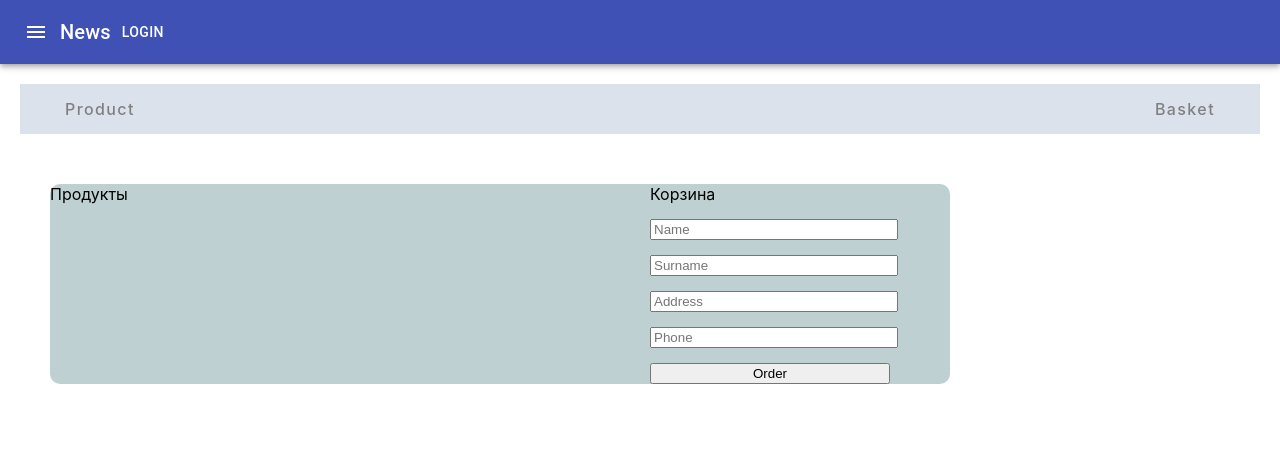
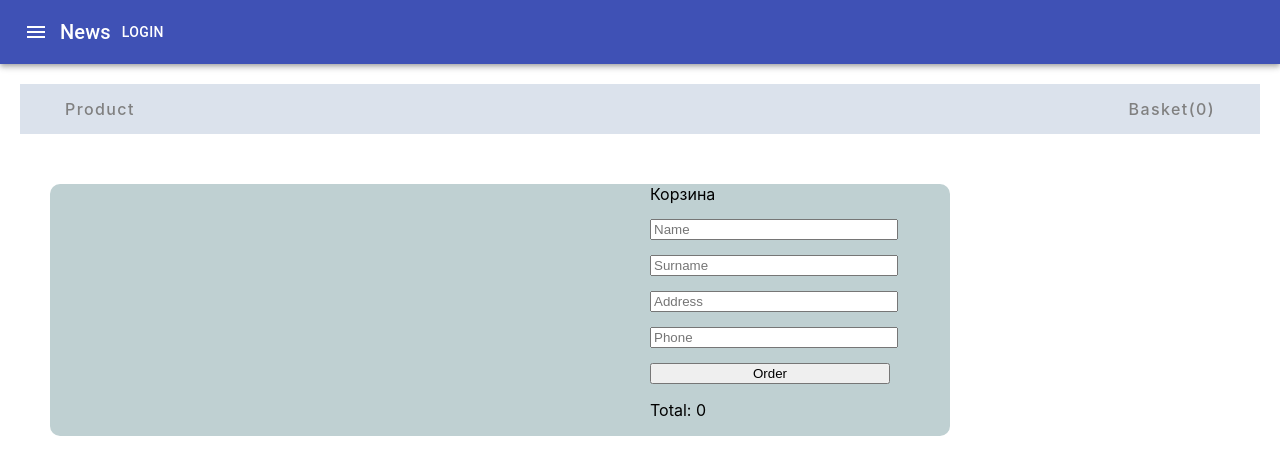
Before and after one commit to Aloxan12/ShopTest, a React (Create React App) app: page /basket in a window 1280 px wide. Shown: the top 474 px of the page. Built offline with nearby package versions, Linux system fonts and the light colour scheme.

Commit message:
total price

```diff
--- a/src/bll/state/basket-reducer.ts
+++ b/src/bll/state/basket-reducer.ts
@@ -1,8 +1,28 @@
-import React from "react";
+import {InferActionsTypes} from "./store";
+import {ProductType} from "./product-reducer";
 
-// export const basketReducer = (): StateType => {
-//     switch (action.type) {
-//         default:
-//             return state
-//     }
-// }
+const initialState = {
+    productInBasket: [] as Array<ProductType>,
+    price: 10
+}
+export const actions = {
+    addProductToBasket: (product: ProductType) => ({type: "ADD_PRODUCT_TO_BASKET", product} as const),
+    setTotalPrice: (totalPrice: number) => ({type: "SET_TOTAL_PRICE", totalPrice} as const),
+}
+
+
+const basketReducer = (state = initialState, action: ActionsTypes): InitialState => {
+    switch (action.type) {
+        case "ADD_PRODUCT_TO_BASKET":
+            return {...state, productInBasket: [...state.productInBasket, action.product]}
+        case "SET_TOTAL_PRICE":
+            return {...state, price: action.totalPrice}
+        default:
+            return state
+    }
+}
+
+export default basketReducer
+
+export type InitialState = typeof initialState
+type ActionsTypes = InferActionsTypes<typeof actions>
--- a/src/bll/state/product-reducer.ts
+++ b/src/bll/state/product-reducer.ts
@@ -29,11 +29,12 @@ const initialState = {
     ] as Array<ProductType>
 }
 export const actions = {
-    setProduct:()=>({type:"SET_PRODUCT"} as const)
+    setProduct:()=>({type:"SET_PRODUCT"} as const),
+    addProductToBasket:(id: string)=>({type:"ADD_PRODUCT_TO_BASKET", payload: id} as const),
 }
 
 
-export const productReducer = (state = initialState, action: ActionsTypes): InitialState => {
+const productReducer = (state = initialState, action: ActionsTypes): InitialState => {
     switch (action.type) {
         case "SET_PRODUCT":
             return {...state, product: state.product}
@@ -42,7 +43,7 @@ export const productReducer = (state = initialState, action: ActionsTypes): Init
     }
 }
 
-
+export default productReducer
 
 export type InitialState = typeof initialState
 type ActionsTypes = InferActionsTypes<typeof actions>
--- a/src/bll/state/store.ts
+++ b/src/bll/state/store.ts
@@ -1,10 +1,12 @@
 import {combineReducers, createStore} from 'redux';
-import {productReducer} from "./product-reducer";
+import productReducer from "./product-reducer";
+import basketReducer from "./basket-reducer";
 
 // объединяя reducer-ы с помощью combineReducers,
 // мы задаём структуру нашего единственного объекта-состояния
 const rootReducer = combineReducers({
-    product: productReducer
+    product: productReducer,
+    basket: basketReducer
 })
 // непосредственно создаём store
 export const store = createStore(rootReducer);
--- a/src/ui/App.tsx
+++ b/src/ui/App.tsx
@@ -4,10 +4,11 @@ import {Route, NavLink} from "react-router-dom";
 import {AppBar, Button, IconButton, Toolbar, Typography} from "@material-ui/core";
 import {Menu} from "@material-ui/icons";
 import {Product} from "./Shop/Product";
-import {useSelector} from "react-redux";
+import {useDispatch, useSelector} from "react-redux";
 import {AppRootStateType} from "../bll/state/store";
 import {ProductType} from "../bll/state/product-reducer";
 import {Basket} from "./Shop/Baskets";
+import {actions} from "../bll/state/basket-reducer";
 
 export type TasksType = {
     id: string
@@ -25,55 +26,16 @@ export type TasksStateType = {
 export type FilterType = 'all' | 'active' | 'completed'
 
 function App() {
+    const dispatch = useDispatch()
+    const products = useSelector<AppRootStateType, Array<ProductType>>(state => state.product.product)
+    const productInBasket = useSelector<AppRootStateType, Array<ProductType>>(state => state.basket.productInBasket)
 
-    // const [products, setProducts] = useState<Array<ProductType>>([
-    //     {
-    //         id: v1(), img: "https://ptk-sp.ru/d/upakovka-dlya-spagetti-makfa-2.jpg", title: "Pasta", price: 3,
-    //         description: "Пакеты для ручной и автоматической фасовки сыпучих продуктов из комбинаций плёнок:", count: 1
-    //     },
-    //     {
-    //         id: v1(), img: "https://ptk-sp.ru/d/upakovka-dlya-spagetti-makfa-2.jpg", title: "Pasta", price: 8,
-    //         description: "Пакеты для ручной и автоматической фасовки сыпучих продуктов из комбинаций плёнок:", count: 1
-    //     },
-    //     {
-    //         id: v1(), img: "https://ptk-sp.ru/d/upakovka-dlya-spagetti-makfa-2.jpg", title: "Pasta", price: 9,
-    //         description: "Пакеты для ручной и автоматической фасовки сыпучих продуктов из комбинаций плёнок:", count: 1
-    //     },
-    //     {
-    //         id: v1(), img: "https://ptk-sp.ru/d/upakovka-dlya-spagetti-makfa-2.jpg", title: "Pasta", price: 2,
-    //         description: "Пакеты для ручной и автоматической фасовки сыпучих продуктов из комбинаций плёнок:", count: 1
-    //     },
-    // ])
-    const [productInBasket, setProductInBasket] = useState<Array<ProductType>>([])
-
-    // function buy(idProd: string) {
-    //     const product = products.find(p => p.id === idProd)
-    //     if (product && productInBasket.find(p=> p.id)) {
-    //         setProductInBasket([product, ...productInBasket])
-    //     }
-    // }
-    //
-    // function addCount(idProd: string, count: number) {
-    //     const product = productInBasket.find(p => p.id === idProd)
-    //     if (product) {
-    //         product.count = count + 1;
-    //         setProductInBasket([...productInBasket])
-    //     }
-    // }
-    //
-    // function removeCount(idProd: string, count: number) {
-    //     const product = productInBasket.find(p => p.id === idProd)
-    //     if (product) {
-    //         product.count = count - 1
-    //     }
-    //     setProductInBasket([...productInBasket])
-    // }
-
-    function removeProd(prodId: string) {
-        setProductInBasket(productInBasket.filter(p => p.id !== prodId))
+    const addProductToBasket = (product: ProductType)=>{
+        dispatch(actions.addProductToBasket(product))
     }
-
-    const products = useSelector<AppRootStateType, Array<ProductType>>(state => state.product.product)
+    const totalPrice=(newPrice: number)=>{
+            dispatch(actions.setTotalPrice(newPrice))
+        }
     return (
         <div className="App">
             <AppBar position="static">
@@ -89,10 +51,14 @@ function App() {
             </AppBar>
             <div className="AppNavLink">
                 <NavLink to={'/product'}>Product</NavLink>
-                <NavLink to={'/basket'}>Basket</NavLink>
+                <NavLink to={'/basket'}>Basket({productInBasket.length.toString()})</NavLink>
             </div>
-            <Route path='/product' render={() => <Product products={products}/>}/>
-            <Route path='/basket' render={() => <Basket />}/>
+            <Route path='/product' render={() => <Product products={products}
+                                                          addProductToBasket={addProductToBasket}
+            />}/>
+            <Route path='/basket' render={() => <Basket product={productInBasket}
+                                                        totalPrice={totalPrice}
+            />}/>
         </div>
     );
 }
--- a/src/ui/Shop/Baskets.tsx
+++ b/src/ui/Shop/Baskets.tsx
@@ -1,21 +1,34 @@
-import React, {useState} from 'react';
+import React from 'react';
 import '../App.css';
 import style from './Basket.module.css';
-import {Button} from "@material-ui/core";
 import {ProductType} from "../../bll/state/product-reducer";
+import {useSelector} from "react-redux";
+import {AppRootStateType} from "../../bll/state/store";
 
 export type BasketType = {
     product: Array<ProductType>
-    addCount:(id: string, count: number)=>void
-    removeCount:(id: string, count: number)=>void
-    removeProd: (prodId: string)=>void
+    totalPrice: (newPrice: number)=>void
 }
 
-export function Basket() {
+export const Basket: React.FC<BasketType> = ({product,totalPrice}) => {
+    const price = useSelector<AppRootStateType, number>(state => state.basket.price)
+
+    let newPriceValue = product.map(p=>p.price).reduce((acc, el)=>acc+ el, 0)
+    totalPrice(newPriceValue)
     return (
         <div className={style.basketContainer}>
             <div>
-                Продукты
+                {
+                    product.map(p => {
+                        return <div>
+                            <div key={p.id} className={style.prod}>
+                                <img src={p.img}/>
+                                <h3>{p.title}</h3>
+                                <p>{p.price}<span>byn</span></p>
+                                <p>{p.description}</p>
+                            </div>
+                        </div>
+                    })}
             </div>
             <div>
                 Корзина
@@ -25,6 +38,7 @@ export function Basket() {
                     <input type={'text'} placeholder={'Address'}/>
                     <input type={'numbers'} placeholder={'Phone'}/>
                     <button>Order</button>
+                    <p>Total: {price.toString()}</p>
                 </form>
             </div>
         </div>
--- a/src/ui/Shop/Product.tsx
+++ b/src/ui/Shop/Product.tsx
@@ -2,13 +2,15 @@ import React from 'react';
 import '../App.css';
 import style from './Product.module.css'
 import {ProductType} from "../../bll/state/product-reducer";
+import {Button} from "@material-ui/core";
 
 
 export type ProductsType = {
     products: ProductType[]
+    addProductToBasket: (prodId: ProductType)=> void
 }
 
-export const Product: React.FC<ProductsType> = ({products}) => {
+export const Product: React.FC<ProductsType> = ({products, addProductToBasket}) => {
 
     return (
         <div className={style.container}>
@@ -19,7 +21,7 @@ export const Product: React.FC<ProductsType> = ({products}) => {
                         <h3>{p.title}</h3>
                         <p>{p.price}<span>byn</span></p>
                         <p>{p.description}</p>
-                        <button>Купить\Добавить</button>
+                        <Button onClick={()=>{addProductToBasket(p)}}>Купить\Добавить</Button>
                     </div>
                 </div>
             })}
```
